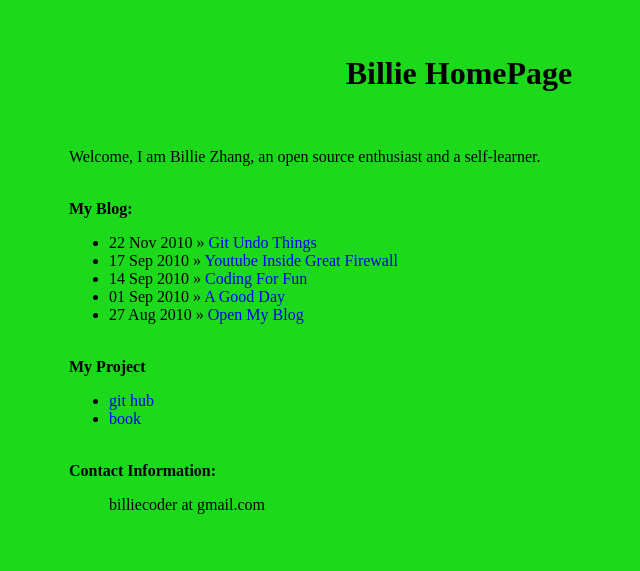
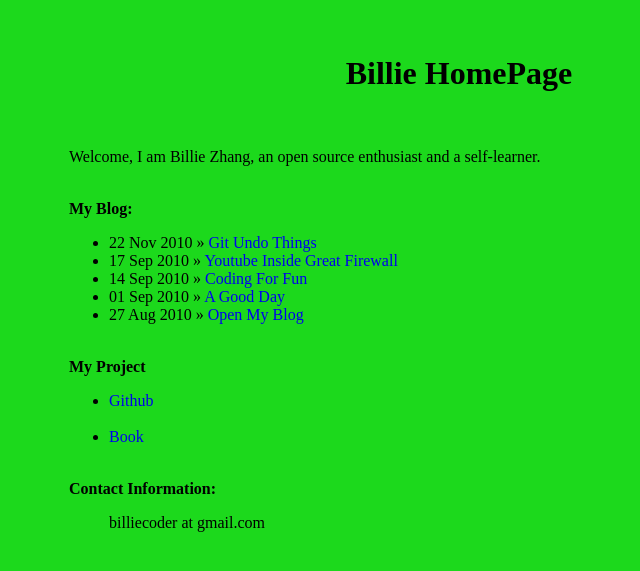
Before and after one commit to billie66/billie66.github.com, a Jekyll site: the page built from index.markdown, in a window 1280 px wide. Shown: the top 571 px of the page, without its empty margins (181-821 px from the left). Built offline with Jekyll 4.4.1, drawn with Linux system fonts in a browser that asks for light colours; Markdown is read by kramdown in place of the engine named in the settings.

Commit message:
blank line

```diff
--- a/index.markdown
+++ b/index.markdown
@@ -20,8 +20,9 @@ Welcome, I am Billie Zhang, an open source enthusiast and a self-learner.
 
 <p><br /><b>My Project</b></p>
 <ul>
-<li><a href="https://github.com/billie66">git hub</a></li>
-<li><a href="http://billie66.github.com/TLCL/index.html">book</a></li>
+<li><a href="https://github.com/billie66">Github</a></li>
+<br />
+<li><a href="http://billie66.github.com/TLCL/index.html">Book</a></li>
 </ul>
 
 <p><br /><b>Contact Information:</b></p>
```
